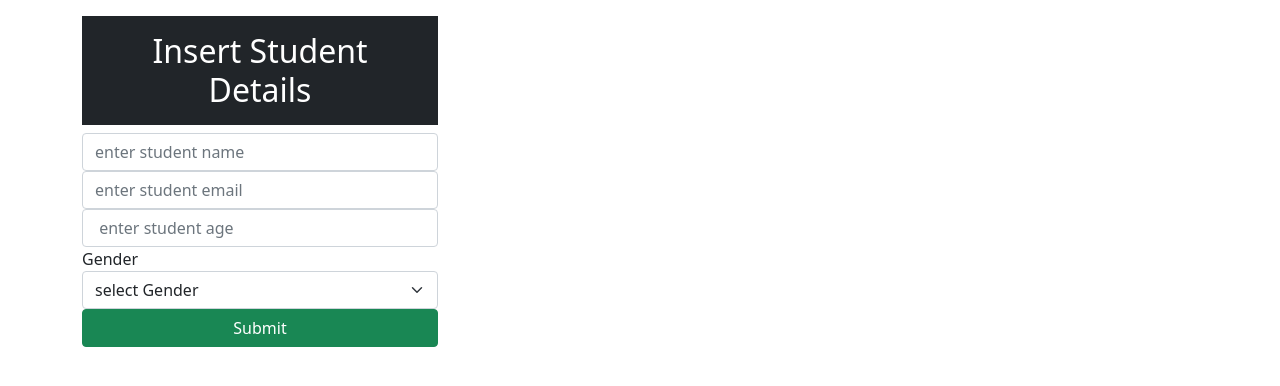
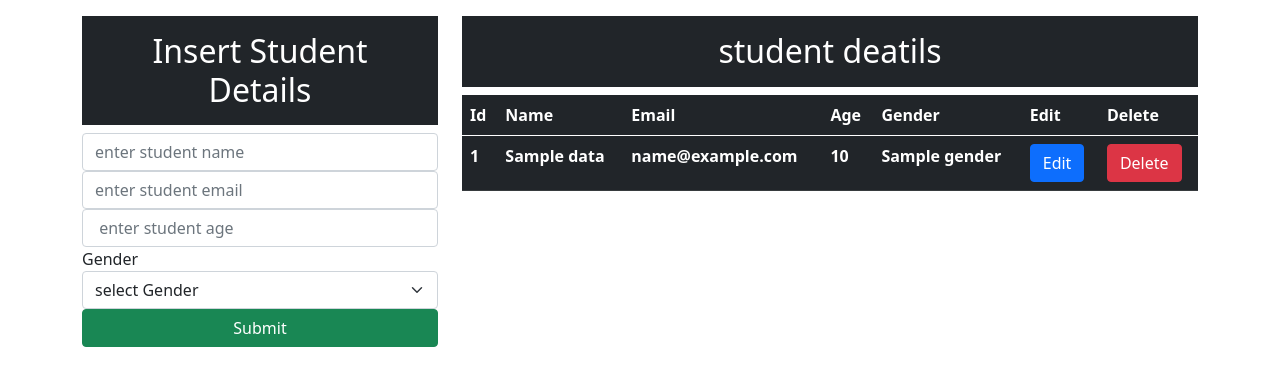
Before and after one commit to AjithGopinath6/CRUD, a Django app: template crudp/templates/index.html in a window 1280 px wide. Shown: the part 72-458 px from the top of the page. Run offline with Django 3.2, Linux system fonts and the light colour scheme; the template is opened without the code that fills it: most values are stand-ins (such as "Sample title", 1, 10 or a date in 2020); lists and menus that the app fills with data are empty.

Commit message:
all modified

```diff
--- a/crudp/home/admin.py
+++ b/crudp/home/admin.py
@@ -1,5 +1,5 @@
 from django.contrib import admin
-from.models import user
+from.models import student
 
 # Register your models here.
-admin.site.register(user)
+admin.site.register(student)
--- a/crudp/home/forms.py
+++ b/crudp/home/forms.py
@@ -1,7 +1,7 @@
 from django import forms
-from.models import user
+from.models import student
 
 class students (forms.ModelForm):
     class meta:
-        model = user
-        fields = ['name','email','password']
+        model = student
+        fields = ['name','email','age','gender']
--- a/crudp/home/urls.py
+++ b/crudp/home/urls.py
@@ -3,5 +3,7 @@ from.import views
 
 urlpatterns = [
     path('',views.index,name="index"),
-     path('insertData',views.insertData,name="insertData"),
+    path('insertData',views.insertData,name="insertData"),
+    path('update/<id>',views.updateData,name="updateData"),
+    path('delete/<id>',views.deleteData,name="deleteData"),
 ]
--- a/crudp/templates/index.html
+++ b/crudp/templates/index.html
@@ -51,7 +51,33 @@
               <button class="btn btn-success" type="submit" >Submit</button>
             </div>
           </form>
-
+        </div>
+        <div class="col-md-8">
+         <h2 class="text-center text-white bg-dark p-3"> student deatils </details></h2>
+         <table class="table table-dark">
+          <thead>
+            <th scope="col">Id</th>
+            <th scope="col">Name</th>
+            <th scope="col">Email</th>
+            <th scope="col">Age</th>
+            <th scope="col">Gender</th>
+            <th scope="col">Edit</th>
+            <th scope="col">Delete</th>
+          </thead>
+          <tbody>
+          {% for d in data %}
+            <tr>
+              <th>{{d.id}}</th>
+              <th>{{d.name}}</th>
+              <th>{{d.email}}</th>
+              <th>{{d.age}}</th>
+              <th>{{d.gender}}</th>
+              <th><a type="button" href="/update{{d.id}}" class="btn btn-primary">Edit</a></th>
+              <th><a type="button" href="/delete{{d.id}}" class="btn btn-danger">Delete</a></th>
+            </tr>
+          {% endfor %}
+          </tbody>
+        </table>
         </div>
       </div>
     </div>
```
Also changed, not shown: crudp/home/models.py (+8 -4 lines), crudp/home/views.py (+22 -2 lines), crudp/db.sqlite3, crudp/home/migrations/0003_student_delete_user.py (added), crudp/templates/delete.html (added), crudp/templates/edit.html (added).
